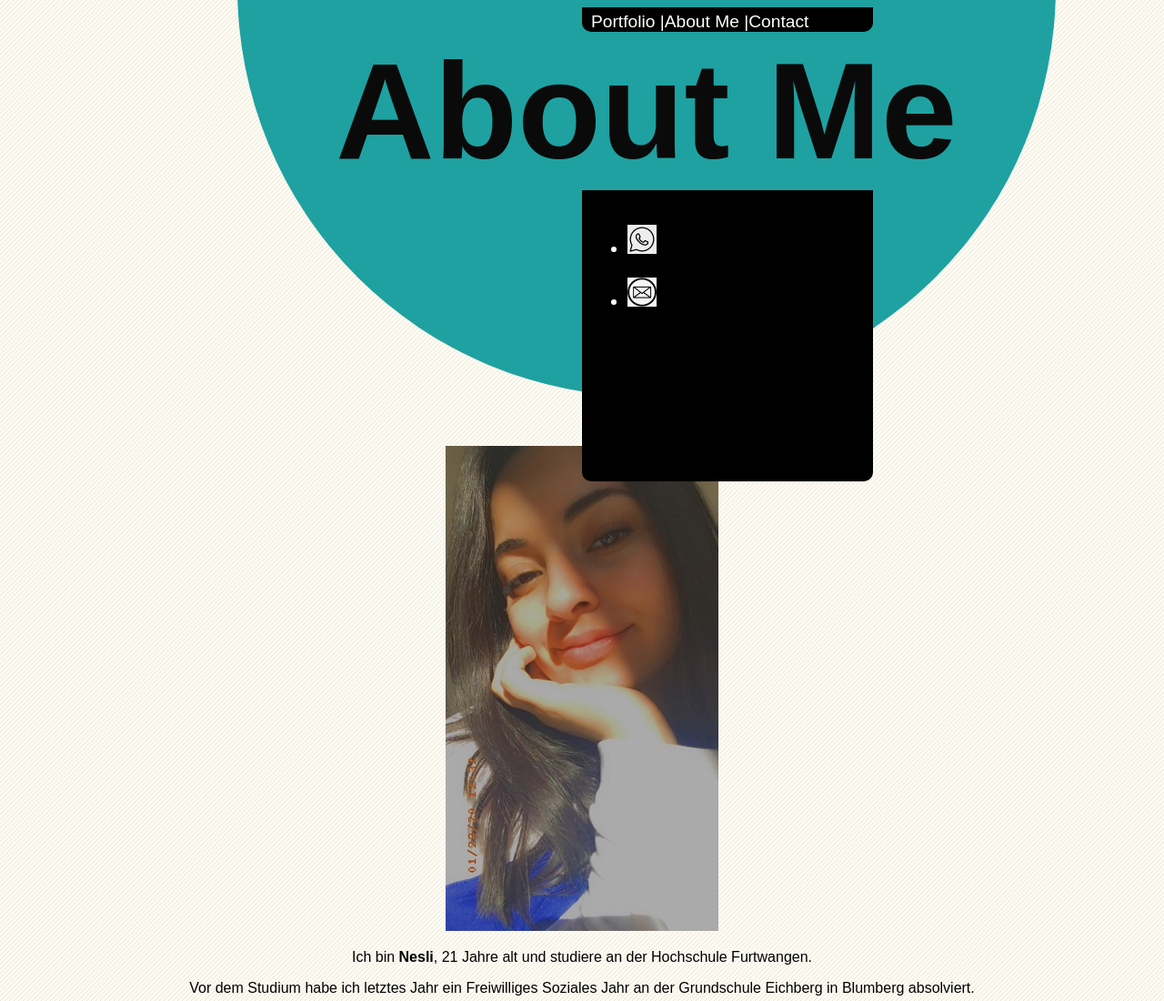
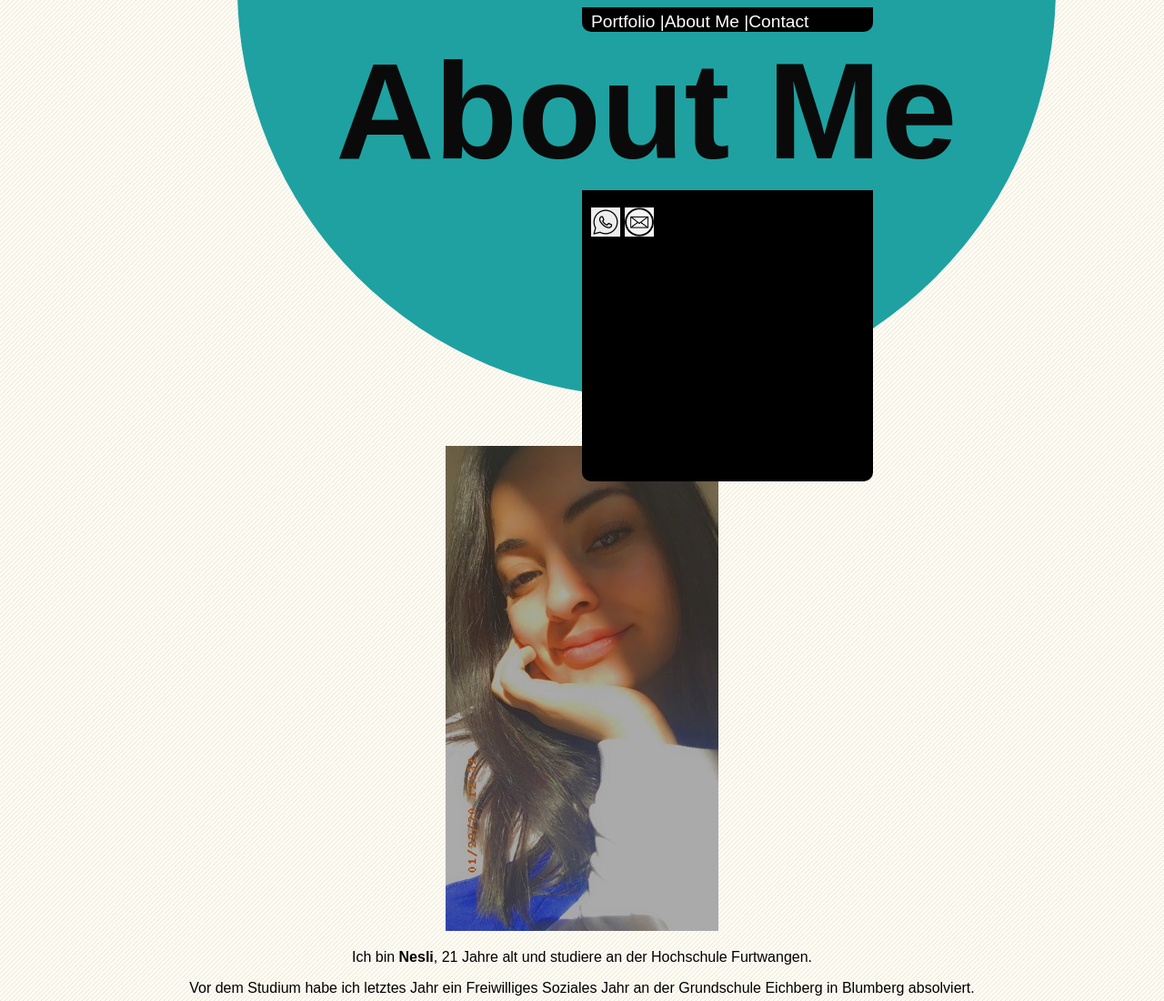
Before and after one commit to Nesli13/GiS_SoSe2020, a plain HTML site: page Aufgabe03/Aufgabe01/index.html in a window 1280 px wide. Shown: the top 1100 px of the page at 91% size. Drawn offline with Linux system fonts and the light colour scheme.

Commit message:
Aufgabe03

```diff
--- a/Aufgabe03/Aufgabe01/index.html
+++ b/Aufgabe03/Aufgabe01/index.html
@@ -20,10 +20,10 @@
 <div class="halbkreis">
     <h1 id="Überschrift">About Me</h1>
     <nav id="icons">
-        <ul>
-       <li><a href="https://api.whatsapp.com/send?phone=4915731317267&text=&source=&data=&app_absent=" target="_blank"> <img src="whatsapp_logo.jpg" width="32" height="32" alt="whatsapp_logo"></a></li>
-       <li><a href="https://nesli13.github.io/GiS_SoSe2020/Aufgabe03/Contact/email/index.html" target="_blank"><img src="mail_logo.png" width="32" height="32" alt="mail_logo"></a></li>
-       </ul>
+
+       <a href="https://api.whatsapp.com/send?phone=4915731317267&text=&source=&data=&app_absent=" target="_blank"> <img src="whatsapp_logo.jpg" width="32" height="32" alt="whatsapp_logo"></a>
+       <a href="https://nesli13.github.io/GiS_SoSe2020/Aufgabe03/Contact/email/index.html" target="_blank"><img src="mail_logo.png" width="32" height="32" alt="mail_logo"></a>
+
     </nav>
 </div>
     <div style=text-align:center >
--- a/Aufgabe03/style.css
+++ b/Aufgabe03/style.css
@@ -56,6 +56,7 @@ nav icons{
     text-align: center;
     padding: 0px;
 }
+
 #footer {
     background-color: rgba(112, 161, 216, 0.719);
     color: rgba(138, 8, 8, 0.719);
```
Also changed, not shown: Aufgabe03/index.html (+1 -0 lines).
